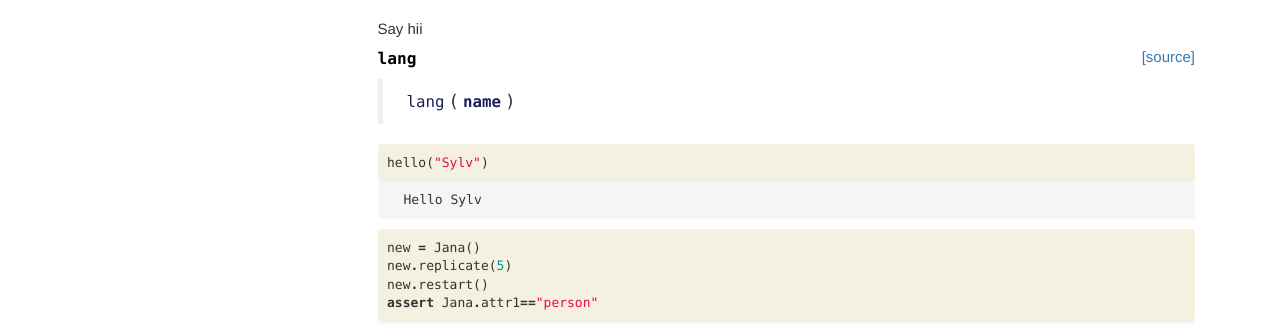
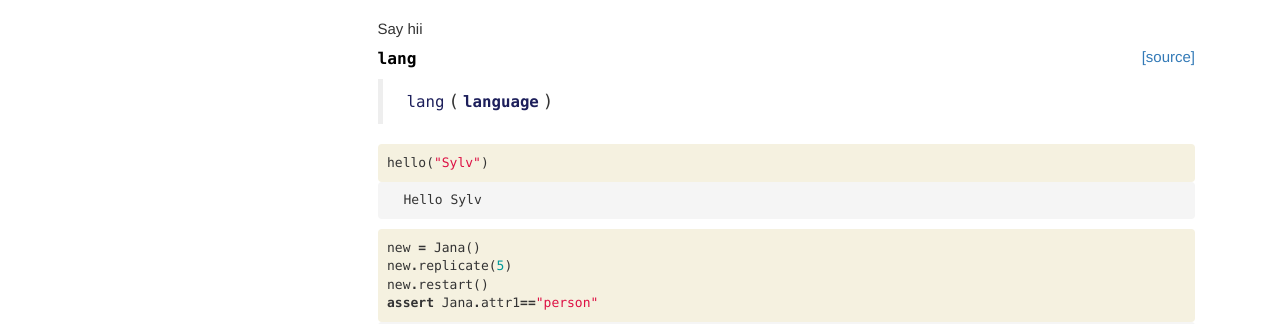
Before and after one commit to jana-rajova/nbdev_test, a Jekyll site: the page built from docs/core.html, in a window 1280 px wide. Shown: the part 558-882 px from the top of the page. Built offline with Jekyll 4.4.1, drawn with Linux system fonts in a browser that asks for light colours; nearby versions of some CDN libraries; comment, search, counter and statistics services are not loaded.

Commit message:
re-initial commit 2

```diff
--- a/docs/core.html
+++ b/docs/core.html
@@ -84,7 +84,7 @@
 
 
 <div class="output_markdown rendered_html output_subarea ">
-<h4 id="lang" class="doc_header"><code>lang</code><a href="https://github.com/jana-rajova/nbdevtest/tree/master/nbdevtest/core.py#L30" class="source_link" style="float:right">[source]</a></h4><blockquote><p><code>lang</code>(<strong><code>name</code></strong>)</p>
+<h4 id="lang" class="doc_header"><code>lang</code><a href="https://github.com/jana-rajova/nbdevtest/tree/master/nbdevtest/core.py#L30" class="source_link" style="float:right">[source]</a></h4><blockquote><p><code>lang</code>(<strong><code>language</code></strong>)</p>
 </blockquote>
 
 </div>
--- a/nbdevtest/core.py
+++ b/nbdevtest/core.py
@@ -27,6 +27,6 @@
 
 
 # Cell
-def lang(name):
-    language = input("Which language do you speak? ")
+def lang(language):
+    #language = input("Which language do you speak? ")
     print("Okay, I'll try to learn ", language, "!", sep="")
```
Also changed, not shown: 2 other files.
